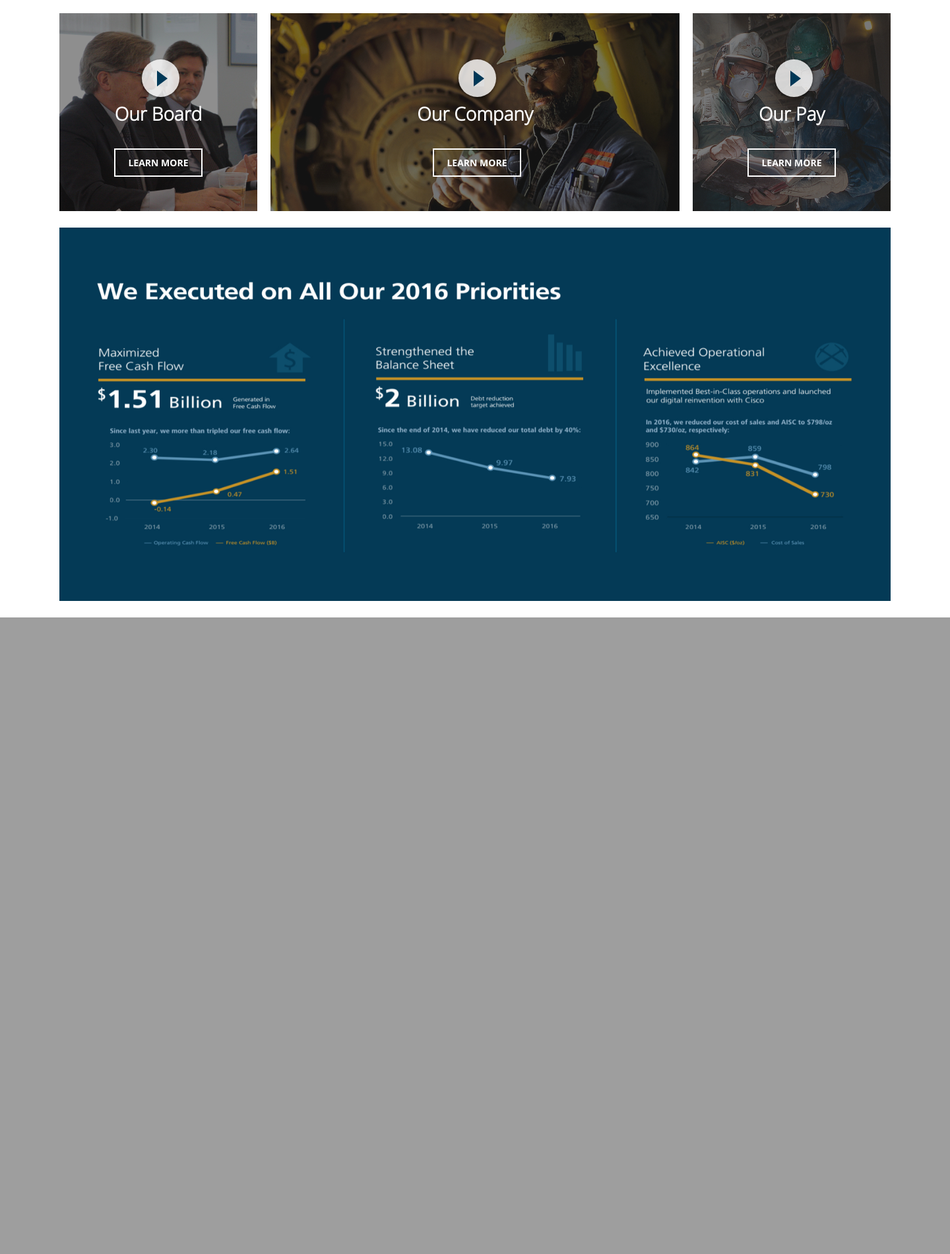
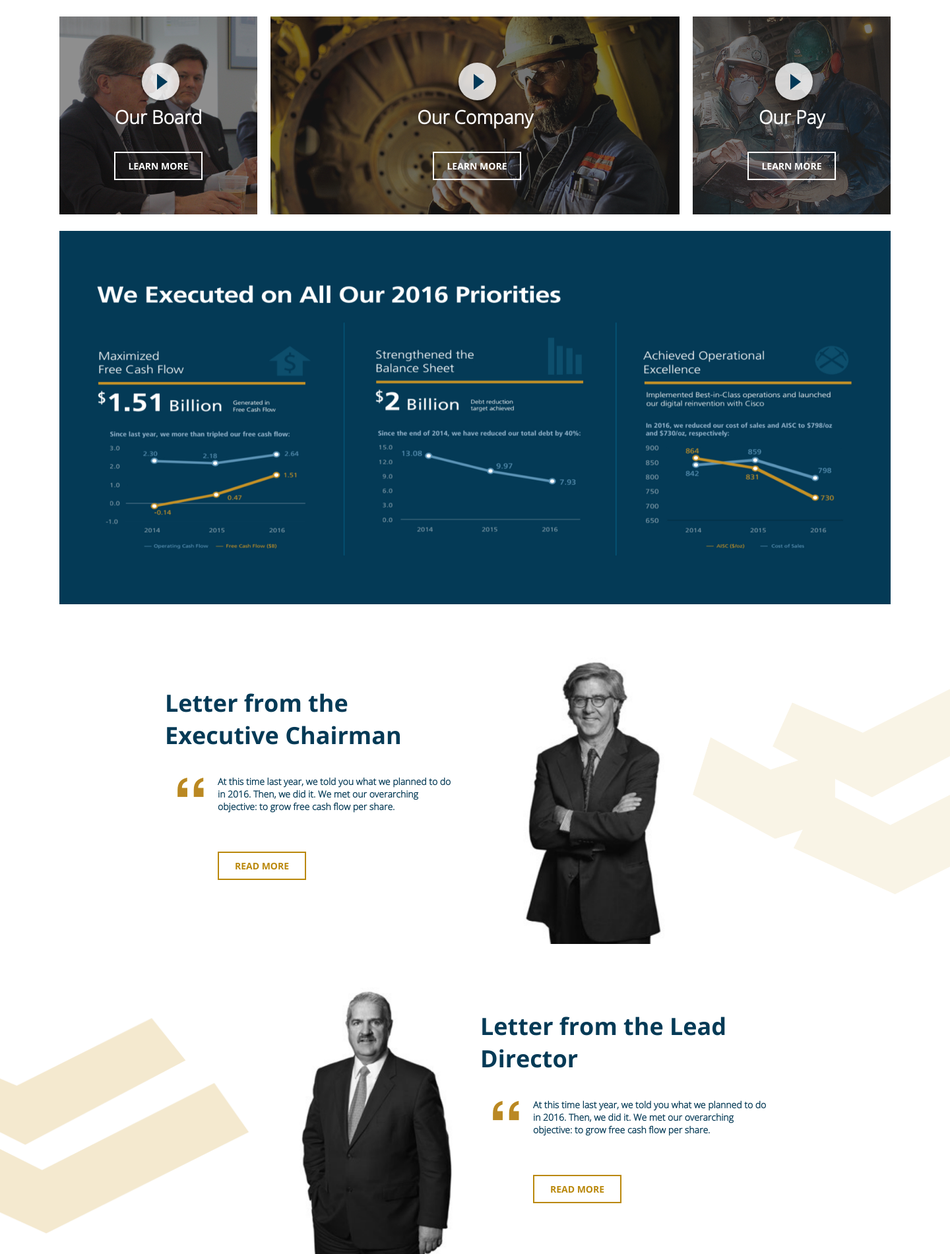
Before and after one commit to JKCodes/barrick-sample, a PHP site: page /index.html in a window 1440 px wide. Shown: the part 759-2660 px from the top of the page at 66% size. Before the commit the page ends 1695 px from the top, so only its background shows below. Run offline with PHP 8.4, Linux system fonts and the light colour scheme.

Commit message:
add chairman and director sections

```diff
--- a/css/styles.css
+++ b/css/styles.css
@@ -7,6 +7,12 @@
 @font-face {
   font-family: 'Open Sans Bold';
   src:url('fonts/open-sans.bold.ttf');
+  font-weight: normal;
+}
+
+@font-face {
+  font-family: 'Helvetica';
+  src:url('fonts/helvetica.ttf');
   font-weight: normal;
 }
 
@@ -222,7 +228,7 @@ header .button {
 
 #hero-image {
   width: 1440px;
-  height: 660px;
+  height: 665px;
 }
 
 #hero-content {
@@ -358,19 +364,123 @@ header .button {
   width: 620px;
 }
 
-.learn-more {
+.more {
+  width: 134px;
+  height: 43px;
+  font-size: 14px;
+  font-family: 'Open Sans Bold';
+  background-color: transparent;
+}
+
+.white {
+  border: solid 2px #ffffff;
+  color: #fff;
+}
+
+.picture-section {
   position: absolute;
   top: 205px;
   left: 83px;
-  width: 134px;
-  height: 43px;
-  border: solid 2px #ffffff;
-  font-size: 14px;
-  font-family: 'Open Sans Bold';
-  color: #fff;
-  background-color: transparent;
 }
 
-.col_large .learn-more {
+.col_large .more {
   left: 246px;
 }
+
+/* chiarman */
+
+#chairman {
+  overflow: hidden;
+  position: relative;
+  height: 490px;
+}
+
+#director {
+  overflow: hidden;
+  position: relative;
+  height: 470px;
+}
+
+#chairman-info {
+  position: relative;
+  top: 70px;
+  left: 250px;
+}
+
+#director-info {
+  position: relative;
+  top: 70px;
+  left: 728px;
+}
+
+#chairman-info h2,
+#director-info h2 {
+  position: absolute;
+  top: 0;
+  left: 0;
+  width: 400px;
+  height: 98px;
+  font-size: 36px;
+  font-family: 'Open Sans Bold';
+  color: #043a56;
+}
+
+#chairman-info .quote,
+#director-info .quote {
+  position: absolute;
+  top: 165px;
+  left: 13px;
+}
+
+#chairman-info h3,
+#director-info h3 {
+  position: absolute;
+  top: 150px;
+  left: 80px;
+  width: 360px;
+  height: 60px;
+  font-size: 14px;
+  color: #043a56;
+}
+
+#chairman-picture {
+  position: absolute;
+  bottom: 0;
+  left: 784px;
+  width: 240px;
+  height: 436px;
+}
+
+#director-picture {
+  position: absolute;
+  bottom: 0px;
+  left: 432px;
+  width: 260px;
+  height: 412px;
+}
+
+#chairman-barrick-icon {
+  position: absolute;
+  top: 86px;
+  left: 1050px;
+  height: 328.6px;
+}
+
+#director-barrick-icon {
+  position: absolute;
+  left: 0px;
+  bottom: 25px;
+  height: 400px;
+}
+
+.chairman-section,
+.director-section {
+  position: absolute;
+  top: 280px;
+  left: 80px;
+}
+
+.yellow {
+  border: solid 2px #ba880b;
+  color: #ba880b;
+}
--- a/index.html
+++ b/index.html
@@ -92,7 +92,7 @@
             <button class="play-button-smaller"></button>
           </div>
           <h2>Our Board</h2>
-          <button class="learn-more">LEARN MORE</button>
+          <button class="white picture-section more">LEARN MORE</button>
         </div>
         <div class="col_large">
           <img class="large-photo" src="images/2xour-company.jpg" alt="Our Board" />
@@ -100,7 +100,7 @@
             <button class="play-button-smaller"></button>
           </div>
           <h2>Our Company</h2>
-          <button class="learn-more">LEARN MORE</button>
+          <button class="white picture-section more">LEARN MORE</button>
         </div>
         <div class="col_last">
           <img class="small-photo" src="images/2xour-pay.jpg" alt="Our Board" />
@@ -108,12 +108,46 @@
             <button class="play-button-smaller"></button>
           </div>
           <h2>Our Pay</h2>
-          <button class="learn-more">LEARN MORE</button>
+          <button class="white picture-section more">LEARN MORE</button>
         </div>
         <div class="col_full">
           <img class="full-photo" src="images/graphs-assets.jpg" alt="Graph Assets" />
         </div>
       </div>
+
+      <div id="chairman">
+        <div id="chairman-info">
+          <h2>Letter from the Executive Chairman</h2>
+
+          <h3>At this time last year, we told you what we planned to do in 2016. Then, we did it. We met our overarching objective: to grow free cash flow per share.</h3>
+
+          <button class="yellow chairman-section more">READ MORE</button>
+
+          <img class="quote" src="images/quote.png" alt="\"" />
+        </div>
+
+        <img id="chairman-picture" src="images/Chairman.png" alt="Chairman" />
+
+        <img id="chairman-barrick-icon" class="section-icon" src="images/barrick-icon.png" alt="Icon" />
+
+      </div>
+
+      <div id="director">
+        <div id="director-info">
+          <h2>Letter from the Lead Director</h2>
+
+          <h3>At this time last year, we told you what we planned to do in 2016. Then, we did it. We met our overarching objective: to grow free cash flow per share.</h3>
+
+          <button class="yellow director-section more">READ MORE</button>
+
+          <img class="quote" src="images/quote.png" alt="\"" />
+        </div>
+
+        <img id="director-picture" class="section-picture" src="images/director.png" alt="Chairman" />
+
+        <img id="director-barrick-icon" class="section-icon" src="images/barrick-icon-other.png" alt="Icon" />
+
+      </div>
     </section>
   </body>
 </html>
```
Also changed, not shown: css/fonts/helvetica.ttf (added), images/barrick-icon-other.png (added), images/quote.png (added).
